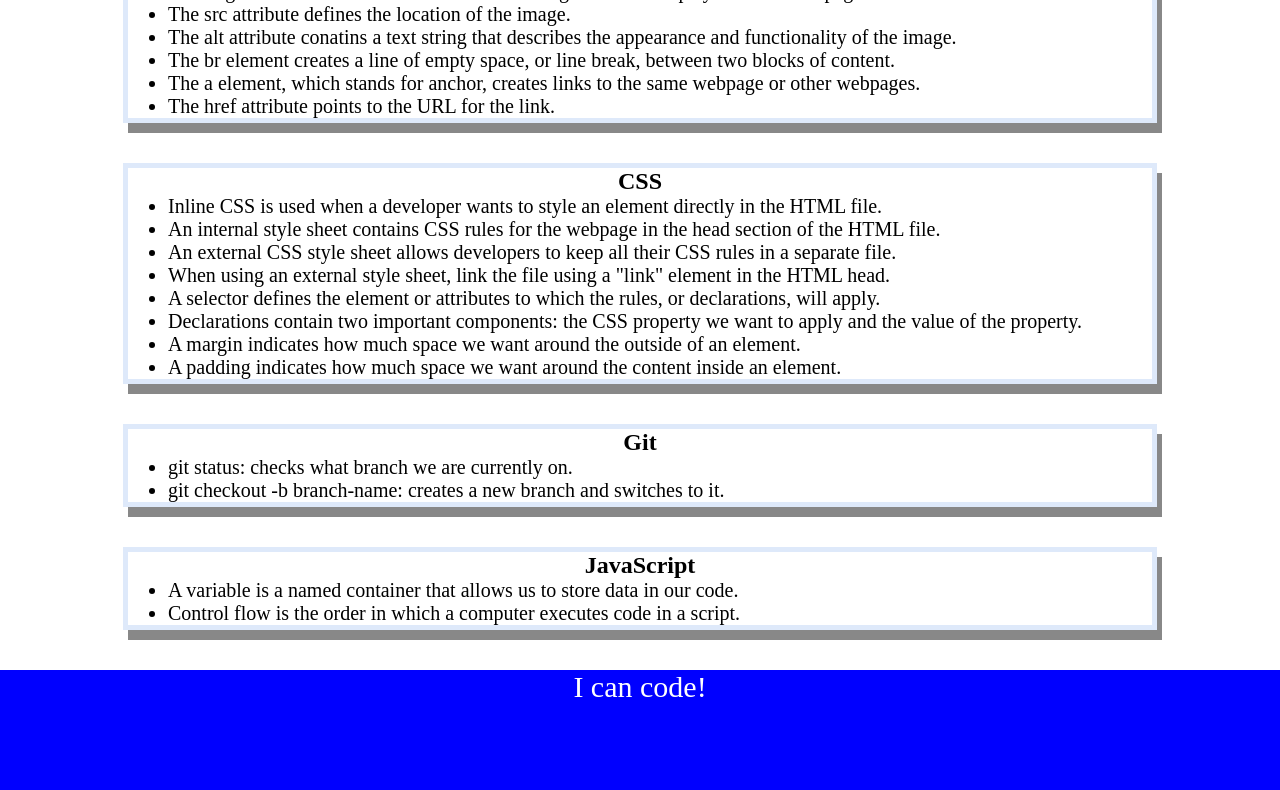
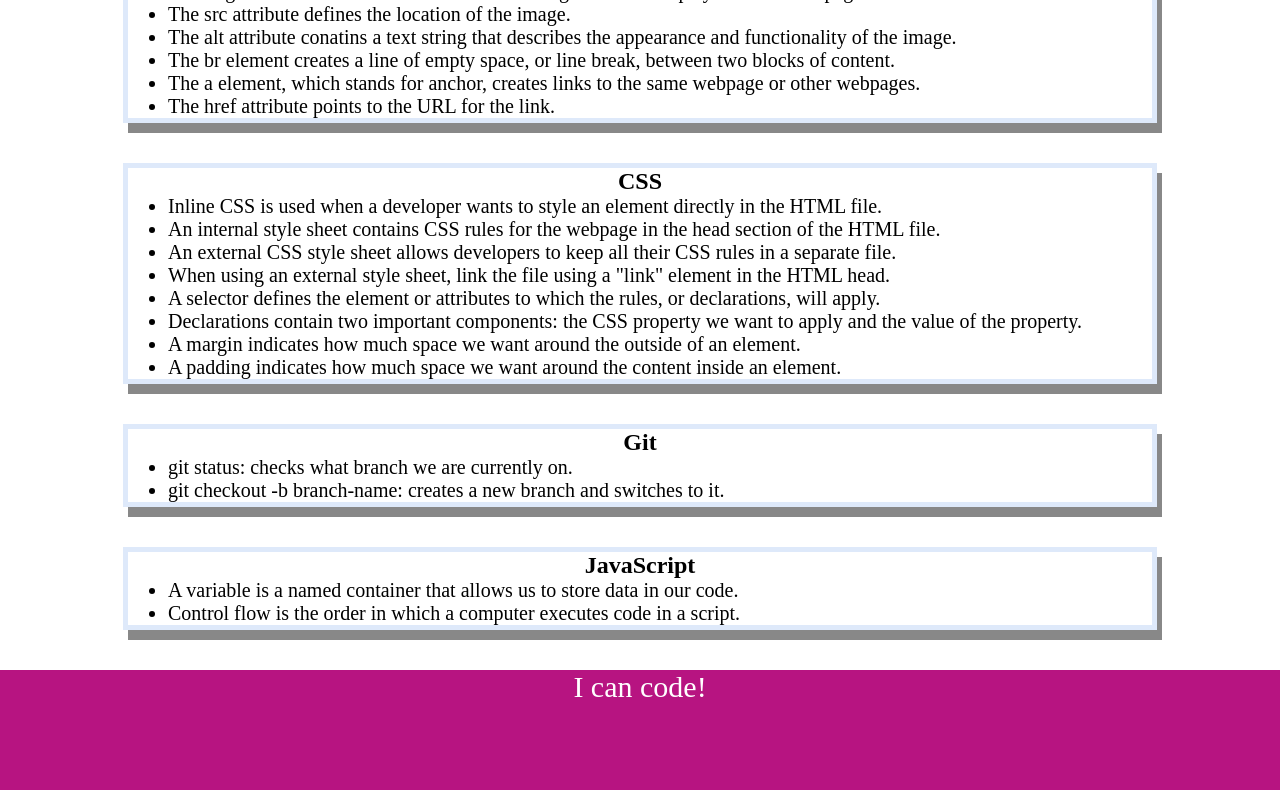
Before and after one commit to bcolo24/prework-study-guide, a plain HTML site: page prework-study-guide/index.html in a window 1280 px wide. Shown: the part 350-1140 px from the top of the page. Drawn offline with Linux system fonts and the light colour scheme.

Commit message:
changed color in style.css

```diff
--- a/prework-study-guide/assets/style.css
+++ b/prework-study-guide/assets/style.css
@@ -7,7 +7,7 @@ header,
 footer {
     width: 100%;
     height: 120px;
-    background-color: blue;
+    background-color: #B71481;
     color: white;
 }
 
```
